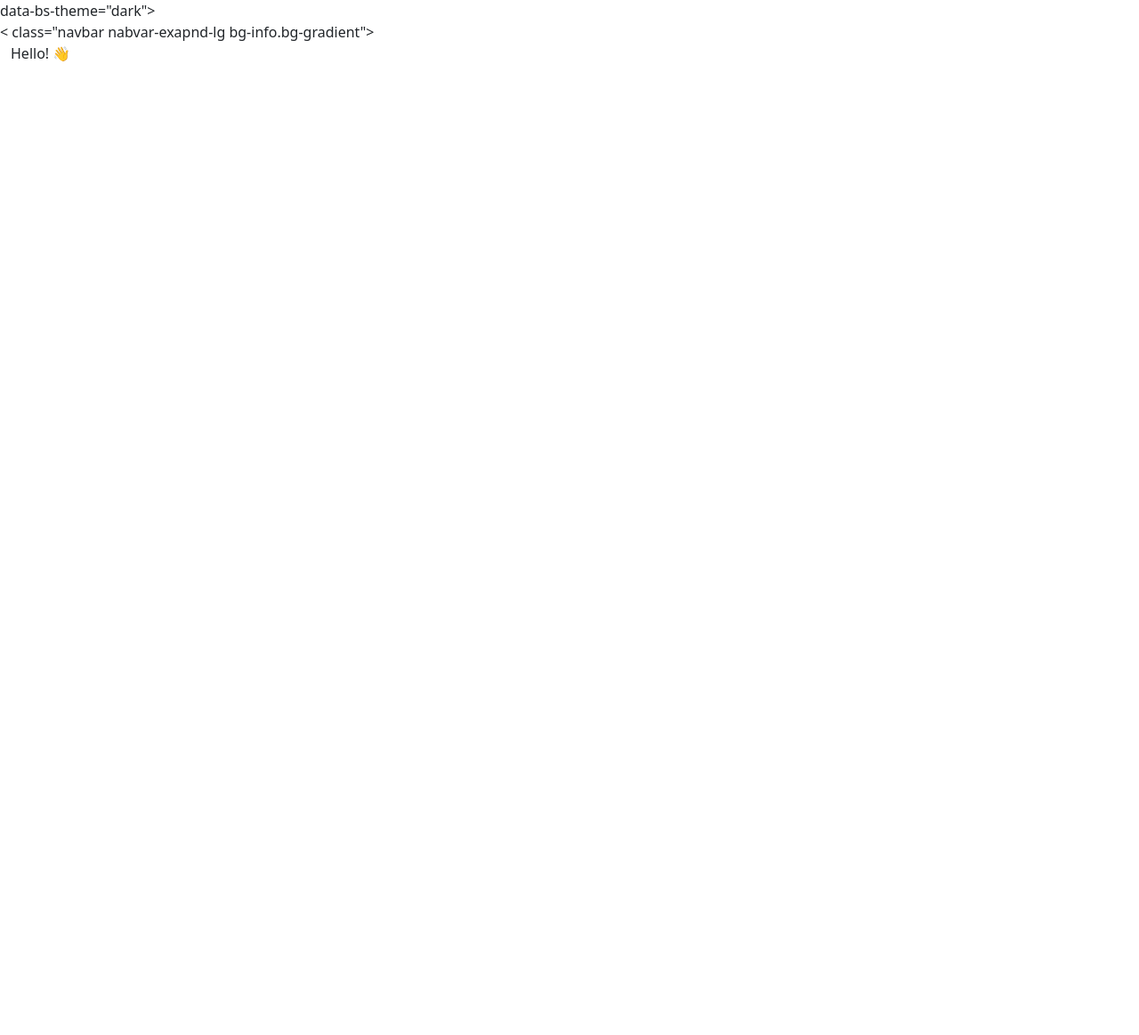
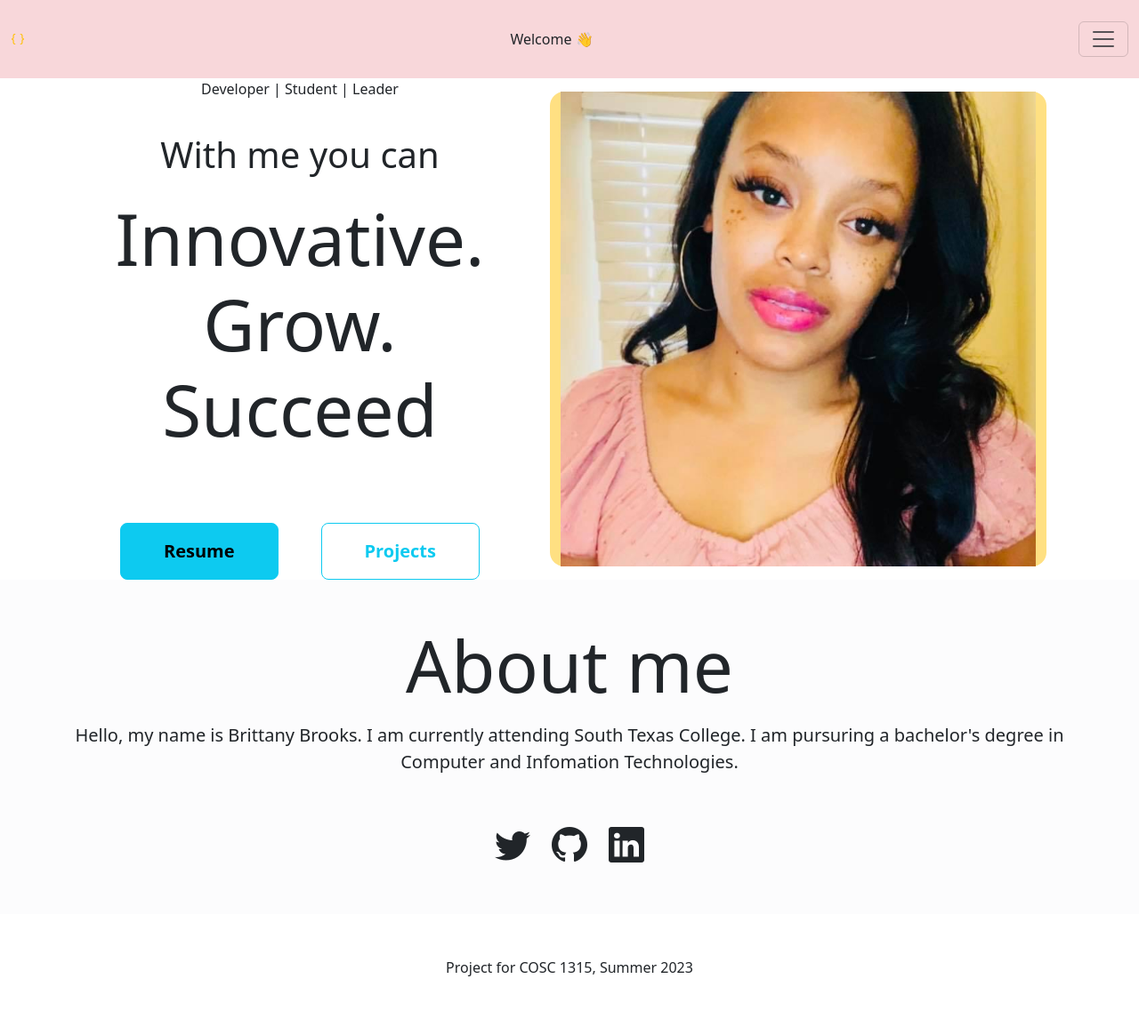
Before and after one commit to bbrooks11/bbrooks111.github.io, a plain HTML site: page index.html in a window 1280 px wide. Shown: the whole page at 89% size. Before the commit the page ends 800 px from the top, so only its background shows below. Drawn offline with nearby package versions, Linux system fonts and the light colour scheme.

Commit message:
changed text

```diff
--- a/index.html
+++ b/index.html
@@ -1,43 +1,77 @@
 <!DOCTYPE html>
-<html lang="en"> data-bs-theme="dark">
+<html lang="en">
 <head>
   <meta charset="UTF-8">
-  <META name="viewport" content="width=device-width, initial-scale=1.0">
+  <meta name="viewport" content="width=device-width, initial-scale=1.0">
   <title>Brittany Brooks</title>
-  <link href="https://cdn.jsdelivr.net/npm/bootstrap@5.3.0/dist/css/bootstrap.min.css" rel="stylesheet">
+  <link href="https://cdn.jsdelivr.net/npm/bootstrap@5.3.0/dist/css/bootstrap.min.css" rel="stylesheet"
+    integrity="sha384-9ndCyUaIbzAi2FUVXJi0CjmCapSmO7SnpJef0486qhLnuZ2cdeRhO02iuK6FUUVM" crossorigin="anonymous">
+  <link rel="stylesheet" href="https://cdn.jsdelivr.net/npm/bootstrap-icons@1.10.5/font/bootstrap-icons.min.css">
+  <link rel="sytlesheet" href="style.css">
 </head>
 </body>
-  <header>
-  < class="navbar nabvar-exapnd-lg bg-info.bg-gradient">
-    <div class="container-fluid"
-      <a class="navbar-brand" href="/">
-        <i class="bi bi-braces"></i>
-        Hello! 👋
+<header>
+  <nav class="navbar nabvar-exapnd-lg bg-danger-subtle py-4">
+    <div class="container-fluid" <a class="navbar-brand " href="/">
+      <i class="bi bi-braces text-warning"></i>
+      Welcome 👋
       </a>
-      <button class="navbar-toggler" type="button" data-bs-toggle="collapse" data-bs-target="#navbarNavAltMarkup" aria-controls="navbarNavAltMarkup" aria-expanded="false" aria-label="Toggle navigation">
+      <button class="navbar-toggler" type="button" data-bs-toggle="collapse" data-bs-target="#navbarNavAltMarkup"
+        aria-controls="navbarNavAltMarkup" aria-expanded="false" aria-label="Toggle navigation">
         <span class="navbar-toggler-icon"></span>
       </button>
       <div class="collapse navbar-collapse" id="navbarNavAltMarkup">
-        <div class="navbar-nav">
+        <div class="navbar-nav ms-auto">
           <a class="nav-link active" aria-current="page" href="#">Home</a>
-          <a class="nav-link" href="#">Features</a>
-          <a class="nav-link" href="#">Pricing</a>
-          <a class="nav-link disabled">Disabled</a>
+          <a class="nav-link disabled" href="#">Resume</a>
+          <a class="nav-link disabled" href="#">Portfolio</a>
+          <a class="nav-link disabled">Contact</a>
         </div>
       </div>
     </div>
   </nav>
 </header>
 <main>
-  <section class="hero">
-    <div class="hero-text">
-
+  <section class="hero container row mx-auto gap-5 d-flex justify-content-center align-items-center">
+    <div class="hero-text col-lg-5 text-center d-flex flex-column gap-3">
+      <p class="text=uppercase">Developer | Student | Leader</p>
+      <div class=" mb-5 d-flex flex-column">
+        <p class="lead fs-1 fw-lighter">With me you can</p>
+        <p class="display-1">Innovative. Grow. Succeed</p>
+      </div>
+      <div class="d-flex justify-content-center gap-5">
+        <a href="#" class="btn btn-info text-tertieary fw-bold btn-lg px-5 py-3">
+          Resume
+        </a>
+        <a href="#" class="btn btn-outline-info btn-lg fw-bold btn-lg px-5 py-3">
+          Projects
+        </a>
+      </div>
     </div>
-    <div class="hero-image"
+    <div class="hero-image rounded-4 col-lg-6 bg-warning bg-opacity-50">
+      <img class="img-fluid mx-auto d-block" src="me.png" alt="Profile Image">
+    </div>
+  </section>
+  <section class="about bg-light-subtle">
+    <div class="container py-5 text-center d-flex-column">
+      <p class="display-1">About me</p>
+      <p class="about-text lead mb-5">Hello, my name is Brittany Brooks. I am currently attending South Texas College. I am pursuring a bachelor's degree in Computer and Infomation Technologies.</p>
+      <div class="fs-1 d-flex justify-content-center gap-4">
+        <i class="bi bi-twitter"></i>
+        <i class="bi bi-github"></i>
+        <i class="bi bi-linkedin"></i>
+      </div>
+    </div>
   </section>
 </main>
-<footer></footer>
-  <script src="https://cdn.jsdelivr.net/npm/@popperjs/core@2.11.8/dist/umd/popper.min.js"></script>
-<script src="https://cdn.jsdelivr.net/npm/bootstrap@5.3.0/dist/js/bootstrap.min.js"></script>
+<footer>
+  <nav class="py-5 container">
+    <p class="text-center">Project for COSC 1315, Summer 2023</p>
+  </nav>
+</footer>
+<script src="https://cdn.jsdelivr.net/npm/@popperjs/core@2.11.8/dist/umd/popper.min.js"
+  integrity="sha384-I7E8VVD/ismYTF4hNIPjVp/Zjvgyol6VFvRkX/vR+Vc4jQkC+hVqc2pM8ODewa9r" crossorigin="anonymous"></script>
+<script src="https://cdn.jsdelivr.net/npm/bootstrap@5.3.1/dist/js/bootstrap.min.js"
+  integrity="sha384-Rx+T1VzGupg4BHQYs2gCW9It+akI2MM/mndMCy36UVfodzcJcF0GGLxZIzObiEfa" crossorigin="anonymous"></script>
 </body>
- </html>
+</html>
--- /dev/null
+++ b/style.css
@@ -0,0 +1,3 @@
+hero {
+  padding-block: 32px;
+}
```
Also changed, not shown: me.png (added).
